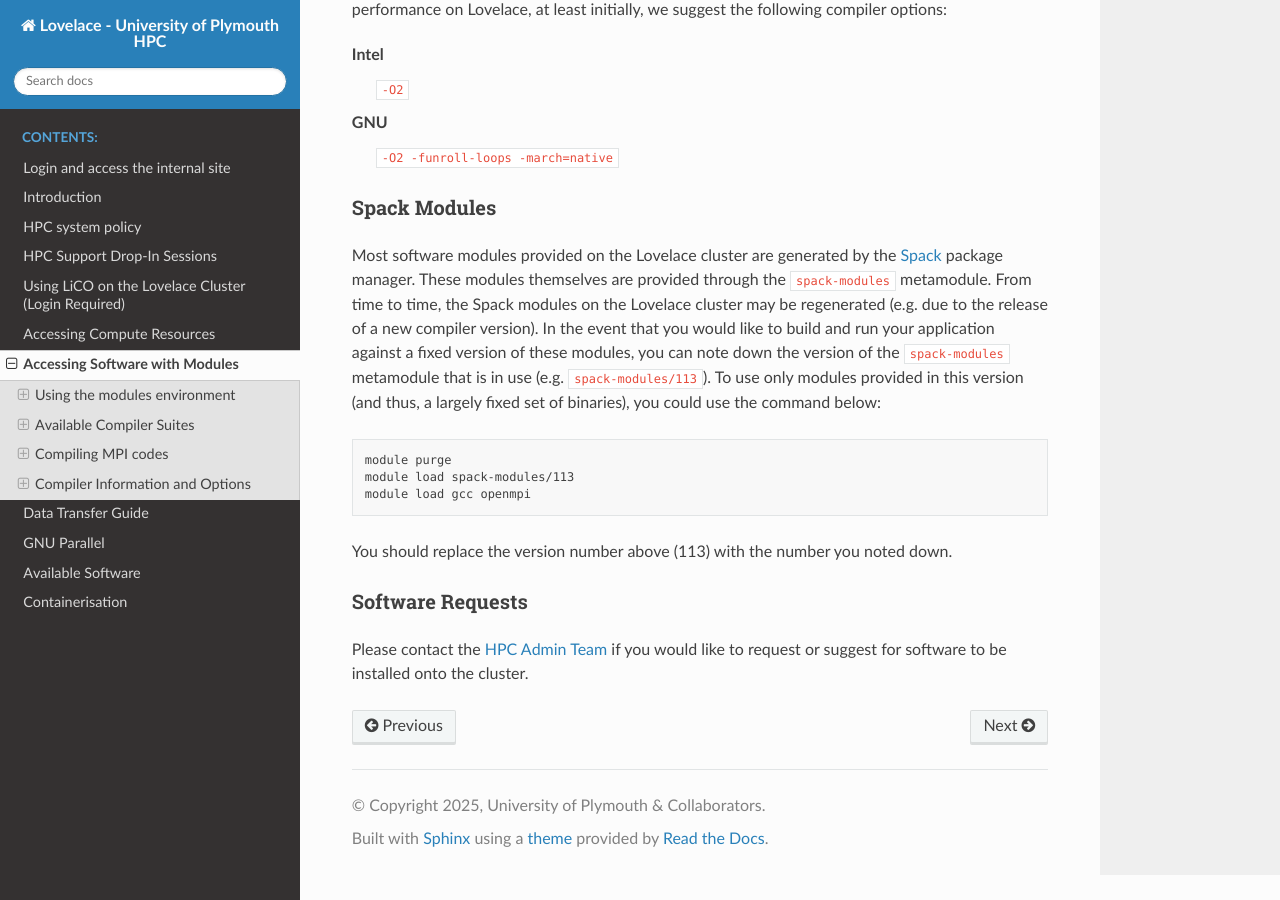
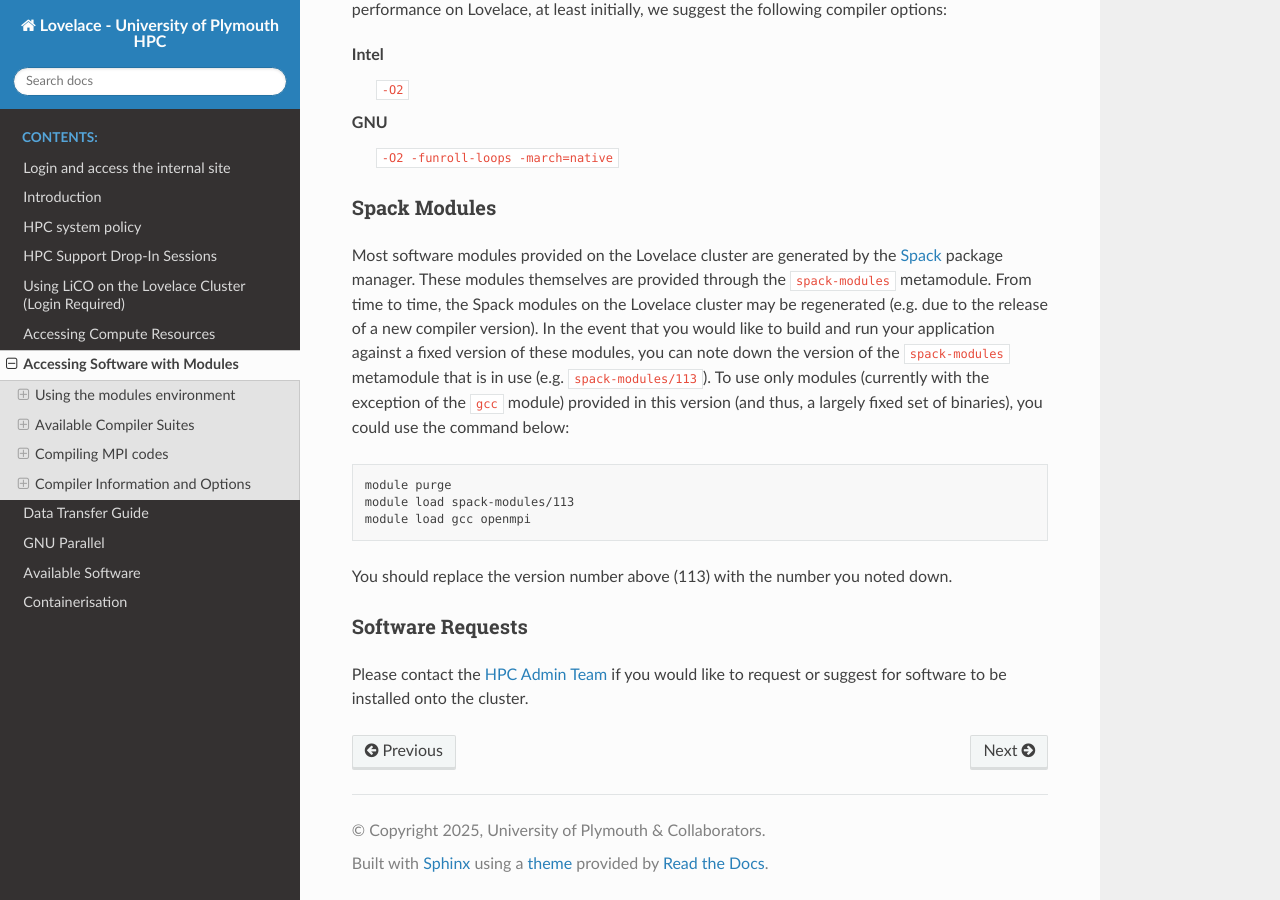
Before and after one commit to AbhinavPraveen/UoP-HPC-Docs, a Sphinx documentation site: the page built from source/user-guide/modules.rst, in a window 1280 px wide and 900 px high, scrolled down 4981 px. Built offline with Sphinx 7.4.7 and the Read the Docs theme 3.1.0, drawn with Linux system fonts in a browser that asks for light colours.

Commit message:
Add gcc exception

```diff
--- a/source/user-guide/modules.rst
+++ b/source/user-guide/modules.rst
@@ -268,7 +268,7 @@
 Spack Modules
 ~~~~~~~~~~~~~
 
-Most software modules provided on the Lovelace cluster are generated by the `Spack <https://spack.io>`_ package manager. These modules themselves are provided through the :plaintext:`spack-modules` metamodule. From time to time, the Spack modules on the Lovelace cluster may be regenerated (e.g. due to the release of a new compiler version). In the event that you would like to build and run your application against a fixed version of these modules, you can note down the version of the :plaintext:`spack-modules` metamodule that is in use (e.g. :plaintext:`spack-modules/113`). To use only modules provided in this version (and thus, a largely fixed set of binaries), you could use the command below:
+Most software modules provided on the Lovelace cluster are generated by the `Spack <https://spack.io>`_ package manager. These modules themselves are provided through the :plaintext:`spack-modules` metamodule. From time to time, the Spack modules on the Lovelace cluster may be regenerated (e.g. due to the release of a new compiler version). In the event that you would like to build and run your application against a fixed version of these modules, you can note down the version of the :plaintext:`spack-modules` metamodule that is in use (e.g. :plaintext:`spack-modules/113`). To use only modules (currently with the exception of the :plaintext:`gcc` module) provided in this version (and thus, a largely fixed set of binaries), you could use the command below:
 
 .. code-block:: bash
 
```
